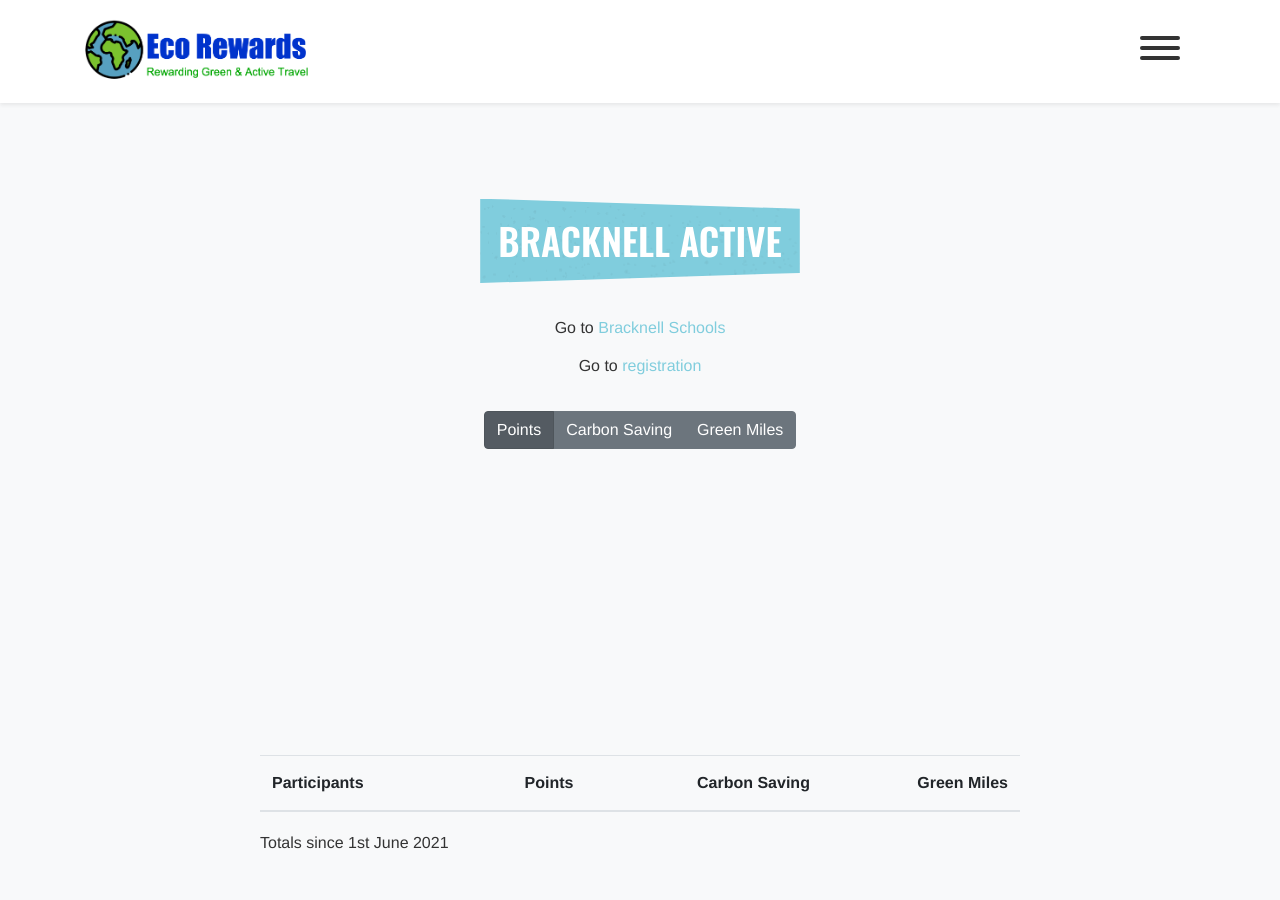
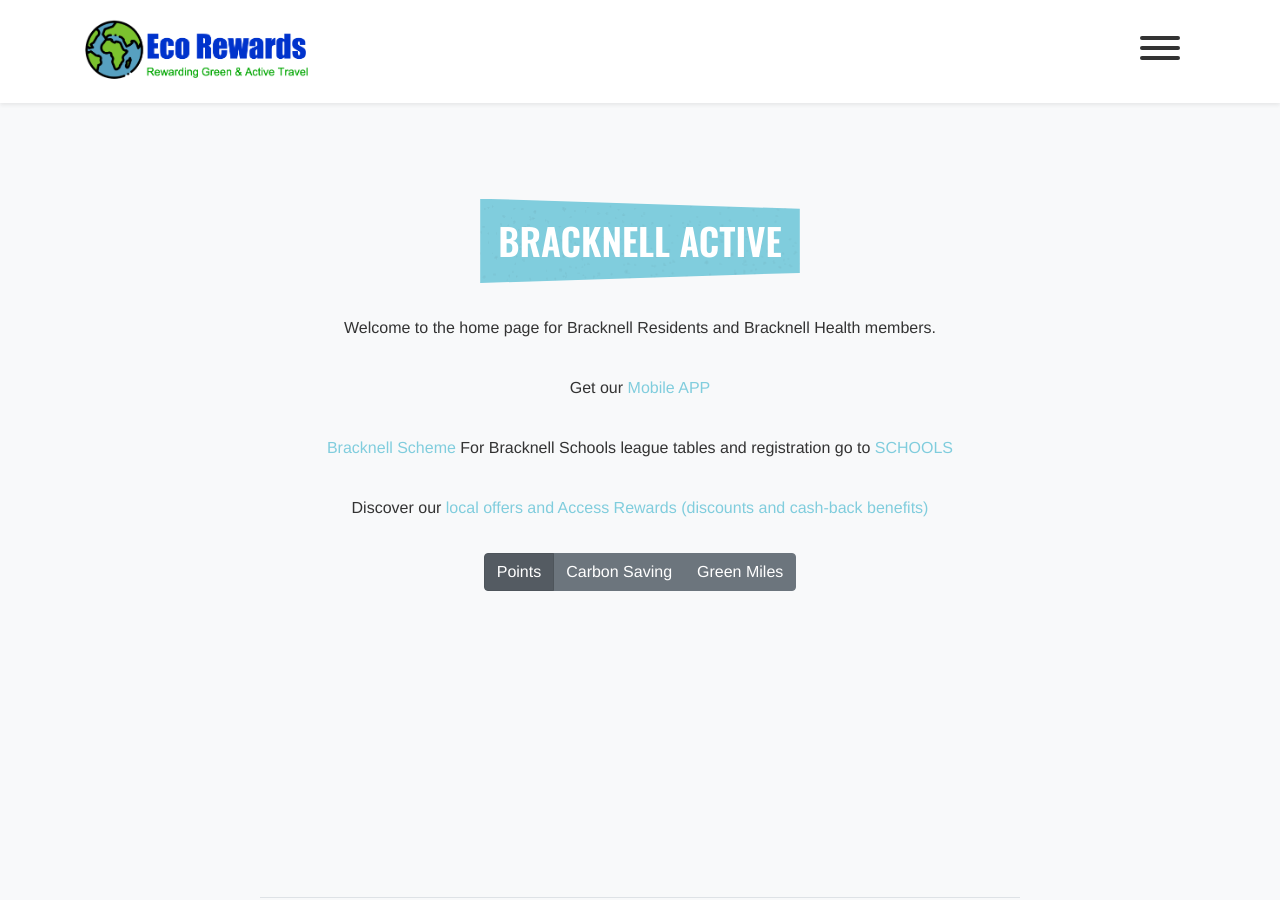
Before and after one commit to EcoRewards/ecorewards.co.uk, a Jekyll site: the page built from bracknell/active.html, in a window 1280 px wide and 900 px high. Built offline with Jekyll 4.4.1, drawn with Linux system fonts in a browser that asks for light colours; some web fonts are replaced.

Commit message:
updated content

```diff
--- a/_includes/carousel.html
+++ b/_includes/carousel.html
@@ -1,5 +1,5 @@
 <div class="col-md-8">
-  <h2 class="heading heading--md heading--color-1 mt-5">Local Offers and Benefits from Major Retailers</h2>
+  <h2 id="offers" class="heading heading--md heading--color-1 mt-5">Local Offers and Benefits from Major Retailers</h2>
   <div id="carousel" class="carousel slide" data-ride="carousel">
     <ol class="carousel-indicators">
       <li data-target="#carousel" data-slide-to="0" class="active"></li>
--- a/bracknell/active.html
+++ b/bracknell/active.html
@@ -12,8 +12,10 @@ bracknell: true
         <div class="row">
           <div class="col text-center">
             <h2 class="heading heading--md heading--color-1 mt-5">Bracknell Active</h2>
-            <p class="mb-2">Go to <a href="/bracknell/schools">Bracknell Schools</a></p>
-            <p>Go to <a href="#register">registration</a></p>
+            <p>Welcome to the home page for Bracknell Residents and Bracknell Health members.</p>
+            <p>Get our <a href="/mobile-app">Mobile APP</a></p>
+            <p><a href="/bracknell">Bracknell Scheme</a> For Bracknell Schools league tables and registration go to <a href="/bracknell/schools">SCHOOLS</a></p>
+            <p>Discover our <a href="#offers">local offers and Access Rewards (discounts and cash-back benefits)</a></p>
           </div>
         </div>
       </div>
--- a/bracknell/schools.html
+++ b/bracknell/schools.html
@@ -12,7 +12,10 @@ bracknell: true
         <div class="row">
           <div class="col text-center">
             <h2 class="heading heading--md heading--color-1 mt-5">Bracknell Schools</h2>
-            <p>Go to <a href="#register">registration</a>.</p>
+            <p>Welcome to the home page for Bracknell Schools and their communities.</p>
+            <p>Get our <a href="/mobile-app">Mobile APP</a></p>
+            <p><a href="/bracknell">Bracknell Scheme</a> For Bracknell Residents and Health membership go to <a href="/bracknell/active">ACTIVE</a></p>
+            <p>Discover our <a href="#offers">local offers and Access Rewards (discounts and cash-back benefits)</a></p>
           </div>
         </div>
       </div>
```
